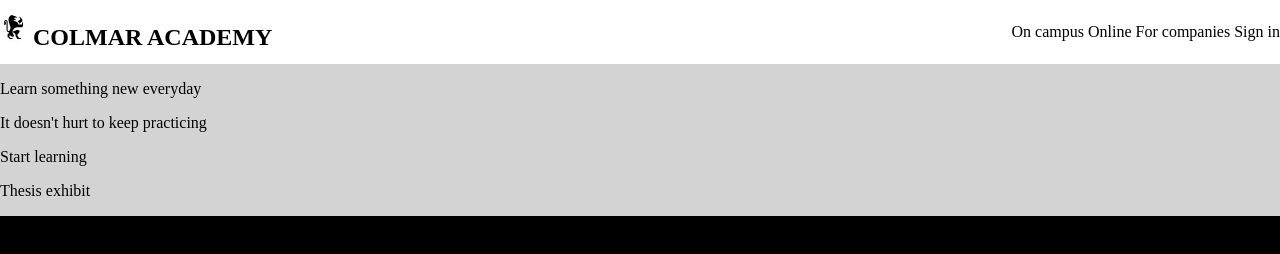
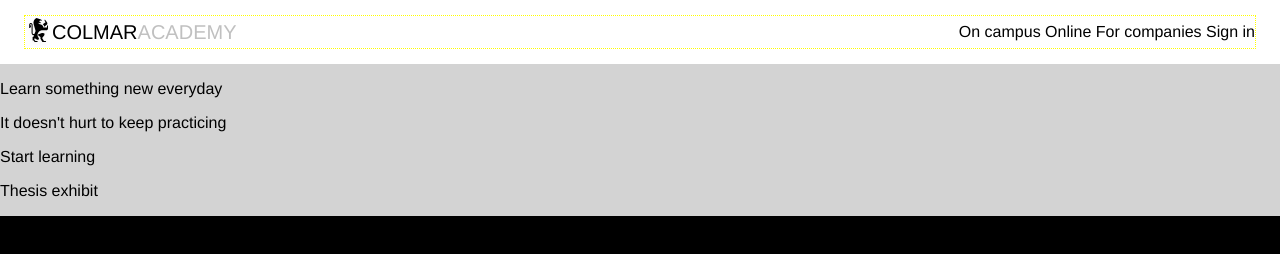
Before and after one commit to Wildcard1201/colmar-academy, a plain HTML site: page index.html in a window 1280 px wide. Drawn offline with Linux system fonts and the light colour scheme.

Commit message:
Cleanup commit after laptop switch

```diff
--- a/index.html
+++ b/index.html
@@ -9,10 +9,11 @@
 <body>
 
     <!-- Header logo and nav buttons -->
-    <header>
+    <header class="header">
+        <div class="header-wrapper">
             <!-- left logo section -->
             <h2 class="header-logo">
-            <img src="resources/images/ic-logo.svg">
+                <img src="resources/images/ic-logo.svg" alt="Colmar Academy">
                 <span class="black">COLMAR</span>
                 <span class="gray">ACADEMY</span>
             </h2>
@@ -22,6 +23,7 @@
                 <a>Online</a>
                 <a>For companies</a>
                 <a>Sign in</a>
+            </div>
         </div>
     </header>
 
--- a/resources/css/style.css
+++ b/resources/css/style.css
@@ -1,26 +1,50 @@
 html, body {
     margin: 0;
     padding: 0;
+    font-family: Helvetica, sans-serif;
+    background-color: black;
 }
 
-html {
-    height: auto;
-    width: 100%;
-    position: relative;
-    left: 0;
-    display: block;
-    background-color: black;;
-}
-
-header {
+.header {
     height: 64px;
     width: 100%;
     background-color: white;
     position: fixed;
     top: 0;
     display: flex;
+    justify-content: center;
+    align-items: center;
+    flex-wrap: wrap;
+}
+
+.header-wrapper {
+    width: 100%;
+    height: 32px;
+    margin: auto 24px;
+    display: flex;
     justify-content: space-between;
     align-items: center;
+    border: dotted 1px yellow;
+}
+
+.header-logo {
+    display: flex;
+    align-items: center;
+    justify-content: flex-start;
+    font-size: 20px;
+    font-weight: 400;
+}
+
+/* .header-logo img {
+    height: 38px;
+} */
+
+.black {
+    color: black;
+}
+
+.gray {
+    color: silver;
 }
 
 main {
```
Lines whose indentation alone changed are shown as unchanged.
